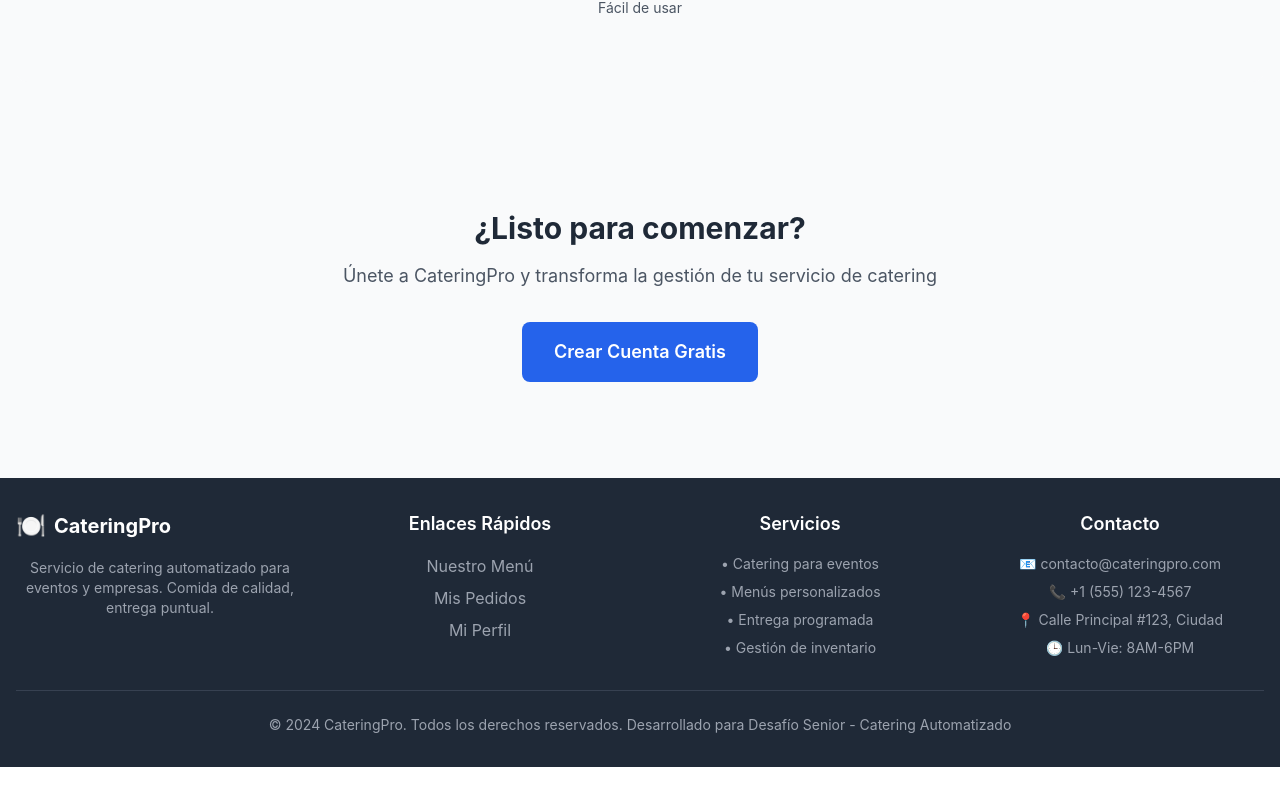
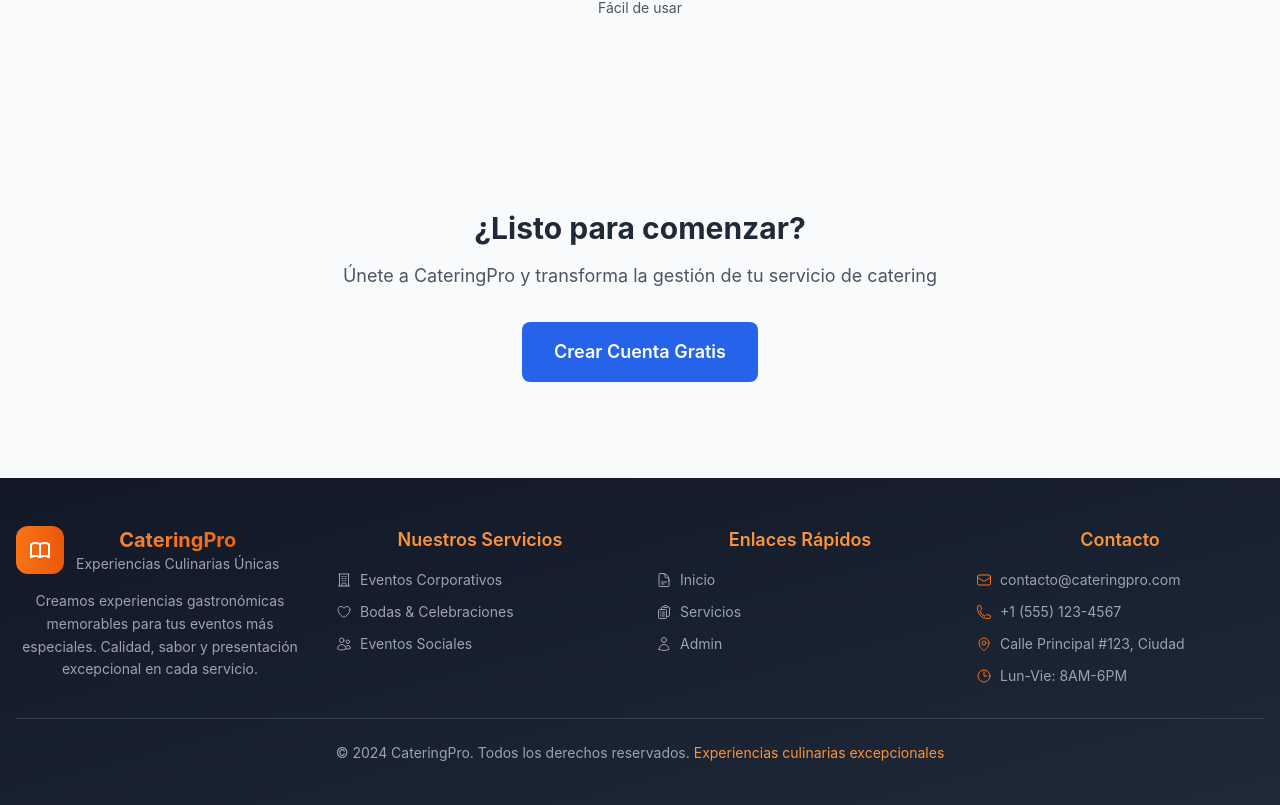
Before and after one commit to Aldair2003/catering-Front, a React (Create React App) app: page / in a window 1280 px wide. Shown: the part 1440-2245 px from the top of the page. Before the commit the page ends 2207 px from the top, so only its background shows below. Built offline with nearby package versions, Linux system fonts and the light colour scheme.

Commit message:
Actualizar el componente Footer: rediseño con animaciones de framer-motion, secciones renombradas y mejora en la presentación de información de contacto y servicios.

```diff
--- a/src/components/layout/Footer.tsx
+++ b/src/components/layout/Footer.tsx
@@ -1,80 +1,188 @@
 import React from 'react';
 import { Link } from 'react-router-dom';
+import { motion } from 'framer-motion';
+import {
+  DocumentTextIcon,
+  ClipboardDocumentListIcon,
+  UserIcon,
+  EnvelopeIcon,
+  PhoneIcon,
+  MapPinIcon,
+  ClockIcon,
+  BuildingOfficeIcon,
+  HeartIcon,
+  UsersIcon
+} from '@heroicons/react/24/outline';
 
 /**
  * Footer de la aplicación
  * Incluye información de la empresa, enlaces útiles y contacto
+ * Diseño elegante con colores naranja
  *
  * Secciones:
  * - Información de la empresa
- * - Enlaces rápidos
+ * - Servicios destacados
  * - Información de contacto
  * - Copyright
  */
 const Footer: React.FC = () => {
   return (
-    <footer className="bg-gray-800 text-white">
-      <div className="container mx-auto px-4 py-8">
+    <footer className="bg-gradient-to-br from-gray-900 to-gray-800 text-white">
+      <div className="container mx-auto px-4 py-12">
         <div className="grid grid-cols-1 md:grid-cols-4 gap-8">
 
           {/* Información de la empresa */}
           <div className="space-y-4">
-            <div className="flex items-center space-x-2">
-              <span className="text-2xl">🍽️</span>
-              <h2 className="text-xl font-bold">CateringPro</h2>
+            <motion.div
+              className="flex items-center space-x-3"
+              whileHover={{ scale: 1.05 }}
+              transition={{ duration: 0.2 }}
+            >
+              <div className="bg-gradient-to-r from-orange-500 to-orange-600 p-3 rounded-xl">
+                <svg className="h-6 w-6 text-white" fill="none" viewBox="0 0 24 24" stroke="currentColor">
+                  <path strokeLinecap="round" strokeLinejoin="round" strokeWidth={2} d="M12 6.253v13m0-13C10.832 5.477 9.246 5 7.5 5S4.168 5.477 3 6.253v13C4.168 18.477 5.754 18 7.5 18s3.332.477 4.5 1.253m0-13C13.168 5.477 14.754 5 16.5 5c1.746 0 3.332.477 4.5 1.253v13C19.832 18.477 18.246 18 16.5 18c-1.746 0-3.332.477-4.5 1.253" />
+                </svg>
+              </div>
+              <div>
+                <h2 className="text-xl font-bold bg-gradient-to-r from-orange-400 to-orange-600 bg-clip-text text-transparent">
+                  CateringPro
+                </h2>
+                <p className="text-sm text-gray-400">Experiencias Culinarias Únicas</p>
+              </div>
+            </motion.div>
+            <p className="text-gray-400 text-sm leading-relaxed">
+              Creamos experiencias gastronómicas memorables para tus eventos más especiales.
+              Calidad, sabor y presentación excepcional en cada servicio.
+            </p>
+          </div>
+
+          {/* Servicios rápidos */}
+          <div className="space-y-4">
+            <h3 className="text-lg font-semibold text-orange-400">Nuestros Servicios</h3>
+            <div className="space-y-3">
+              <motion.div
+                className="flex items-center space-x-2 text-gray-400 hover:text-orange-400 transition-colors"
+                whileHover={{ x: 5 }}
+                transition={{ duration: 0.2 }}
+              >
+                <BuildingOfficeIcon className="h-4 w-4" />
+                <span className="text-sm">Eventos Corporativos</span>
+              </motion.div>
+              <motion.div
+                className="flex items-center space-x-2 text-gray-400 hover:text-orange-400 transition-colors"
+                whileHover={{ x: 5 }}
+                transition={{ duration: 0.2 }}
+              >
+                <HeartIcon className="h-4 w-4" />
+                <span className="text-sm">Bodas & Celebraciones</span>
+              </motion.div>
+              <motion.div
+                className="flex items-center space-x-2 text-gray-400 hover:text-orange-400 transition-colors"
+                whileHover={{ x: 5 }}
+                transition={{ duration: 0.2 }}
+              >
+                <UsersIcon className="h-4 w-4" />
+                <span className="text-sm">Eventos Sociales</span>
+              </motion.div>
             </div>
-            <p className="text-gray-400 text-sm">
-              Servicio de catering automatizado para eventos y empresas.
-              Comida de calidad, entrega puntual.
-            </p>
           </div>
 
           {/* Enlaces rápidos */}
           <div className="space-y-4">
-            <h3 className="text-lg font-semibold">Enlaces Rápidos</h3>
-            <div className="space-y-2">
-              <Link to="/menu" className="block text-gray-400 hover:text-white transition-colors">
-                Nuestro Menú
+            <h3 className="text-lg font-semibold text-orange-400">Enlaces Rápidos</h3>
+            <div className="space-y-3">
+              <Link
+                to="/"
+                className="flex items-center space-x-2 text-gray-400 hover:text-orange-400 transition-colors group"
+              >
+                <motion.div
+                  whileHover={{ scale: 1.1 }}
+                  transition={{ duration: 0.2 }}
+                >
+                  <DocumentTextIcon className="h-4 w-4" />
+                </motion.div>
+                <span className="text-sm group-hover:translate-x-1 transition-transform">Inicio</span>
               </Link>
-              <Link to="/orders" className="block text-gray-400 hover:text-white transition-colors">
-                Mis Pedidos
+              <Link
+                to="/menu"
+                className="flex items-center space-x-2 text-gray-400 hover:text-orange-400 transition-colors group"
+              >
+                <motion.div
+                  whileHover={{ scale: 1.1 }}
+                  transition={{ duration: 0.2 }}
+                >
+                  <ClipboardDocumentListIcon className="h-4 w-4" />
+                </motion.div>
+                <span className="text-sm group-hover:translate-x-1 transition-transform">Servicios</span>
               </Link>
-              <Link to="/profile" className="block text-gray-400 hover:text-white transition-colors">
-                Mi Perfil
+              <Link
+                to="/auth/login"
+                className="flex items-center space-x-2 text-gray-400 hover:text-orange-400 transition-colors group"
+              >
+                <motion.div
+                  whileHover={{ scale: 1.1 }}
+                  transition={{ duration: 0.2 }}
+                >
+                  <UserIcon className="h-4 w-4" />
+                </motion.div>
+                <span className="text-sm group-hover:translate-x-1 transition-transform">Admin</span>
               </Link>
-            </div>
-          </div>
-
-          {/* Servicios */}
-          <div className="space-y-4">
-            <h3 className="text-lg font-semibold">Servicios</h3>
-            <div className="space-y-2">
-              <p className="text-gray-400 text-sm">• Catering para eventos</p>
-              <p className="text-gray-400 text-sm">• Menús personalizados</p>
-              <p className="text-gray-400 text-sm">• Entrega programada</p>
-              <p className="text-gray-400 text-sm">• Gestión de inventario</p>
             </div>
           </div>
 
           {/* Contacto */}
           <div className="space-y-4">
-            <h3 className="text-lg font-semibold">Contacto</h3>
-            <div className="space-y-2 text-gray-400 text-sm">
-              <p>📧 contacto@cateringpro.com</p>
-              <p>📞 +1 (555) 123-4567</p>
-              <p>📍 Calle Principal #123, Ciudad</p>
-              <p>🕒 Lun-Vie: 8AM-6PM</p>
+            <h3 className="text-lg font-semibold text-orange-400">Contacto</h3>
+            <div className="space-y-3">
+              <motion.div
+                className="flex items-center space-x-2 text-gray-400"
+                whileHover={{ scale: 1.02 }}
+                transition={{ duration: 0.2 }}
+              >
+                <EnvelopeIcon className="h-4 w-4 text-orange-500" />
+                <span className="text-sm">contacto@cateringpro.com</span>
+              </motion.div>
+              <motion.div
+                className="flex items-center space-x-2 text-gray-400"
+                whileHover={{ scale: 1.02 }}
+                transition={{ duration: 0.2 }}
+              >
+                <PhoneIcon className="h-4 w-4 text-orange-500" />
+                <span className="text-sm">+1 (555) 123-4567</span>
+              </motion.div>
+              <motion.div
+                className="flex items-center space-x-2 text-gray-400"
+                whileHover={{ scale: 1.02 }}
+                transition={{ duration: 0.2 }}
+              >
+                <MapPinIcon className="h-4 w-4 text-orange-500" />
+                <span className="text-sm">Calle Principal #123, Ciudad</span>
+              </motion.div>
+              <motion.div
+                className="flex items-center space-x-2 text-gray-400"
+                whileHover={{ scale: 1.02 }}
+                transition={{ duration: 0.2 }}
+              >
+                <ClockIcon className="h-4 w-4 text-orange-500" />
+                <span className="text-sm">Lun-Vie: 8AM-6PM</span>
+              </motion.div>
             </div>
           </div>
         </div>
 
         {/* Copyright */}
-        <div className="border-t border-gray-700 mt-8 pt-6 text-center">
+        <motion.div
+          className="border-t border-gray-700 mt-8 pt-6 text-center"
+          initial={{ opacity: 0 }}
+          whileInView={{ opacity: 1 }}
+          transition={{ duration: 0.8 }}
+          viewport={{ once: true }}
+        >
           <p className="text-gray-400 text-sm">
             © 2024 CateringPro. Todos los derechos reservados.
-            Desarrollado para Desafío Senior - Catering Automatizado
+            <span className="text-orange-400"> Experiencias culinarias excepcionales</span>
           </p>
-        </div>
+        </motion.div>
       </div>
     </footer>
   );
```
